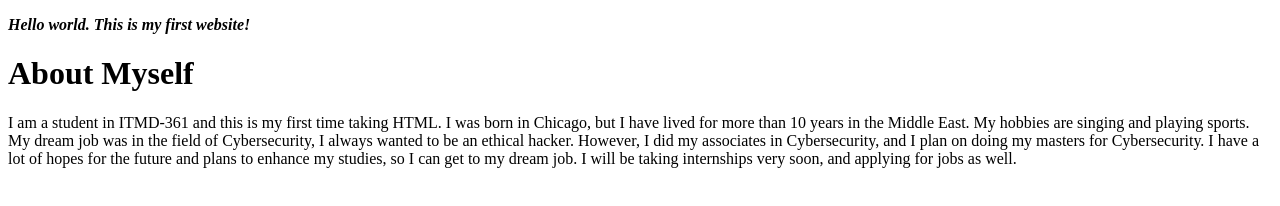
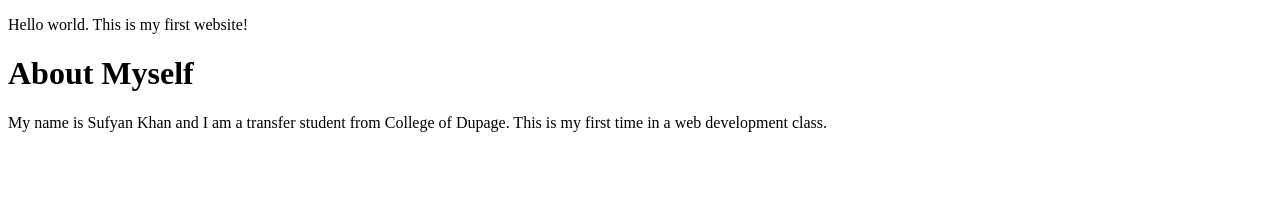
Before and after one commit to skhan125/lab1, a plain HTML site: page index.html in a window 1280 px wide. Drawn offline with Linux system fonts and the light colour scheme.

Commit message:
Update index.html

```diff
--- a/index.html
+++ b/index.html
@@ -5,10 +5,8 @@
   <title>ITMD-361 Internet Technologies and Web Design</title>
 </head>
 <body>
-  <p><i><b> Hello world. This is my first website!</p></i></b>
-<h1>About Myself</h1>
-   <p>	I am a student in ITMD-361 and this is my first time taking HTML. I was born in Chicago, but I have lived for more than 10 years in the Middle East. My hobbies are singing and playing sports.
-   My dream job was in the field of Cybersecurity, I always wanted to be an ethical hacker. However, I did my associates in Cybersecurity, and I plan on doing my masters for Cybersecurity. I have a lot of hopes for the future and plans to enhance my studies, so I can get to my dream job.
-   I will be taking internships very soon, and applying for jobs as well.</p>
+  <p> Hello world. This is my first website!</p>
+<h1> About Myself </h1>
+   <p> My name is Sufyan Khan and I am a transfer student from College of Dupage. This is my first time in a web development class.</p>
 </body>
 </html>
```
